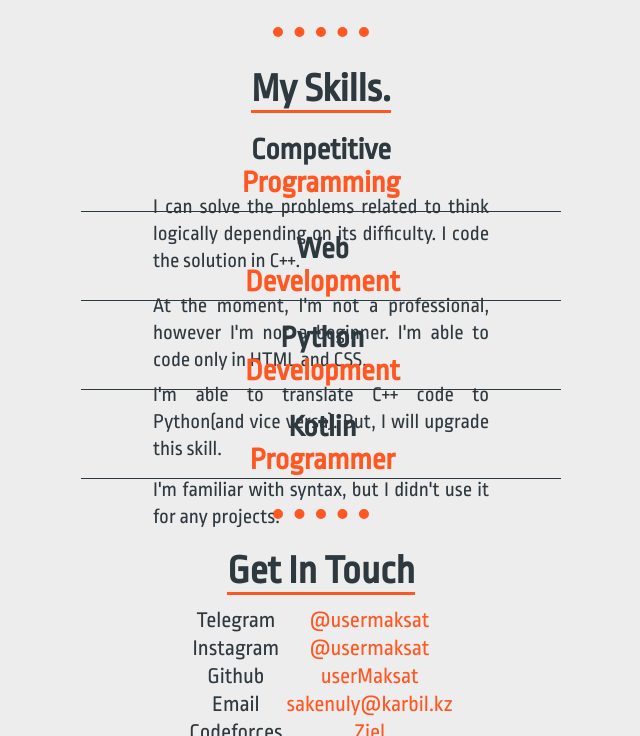
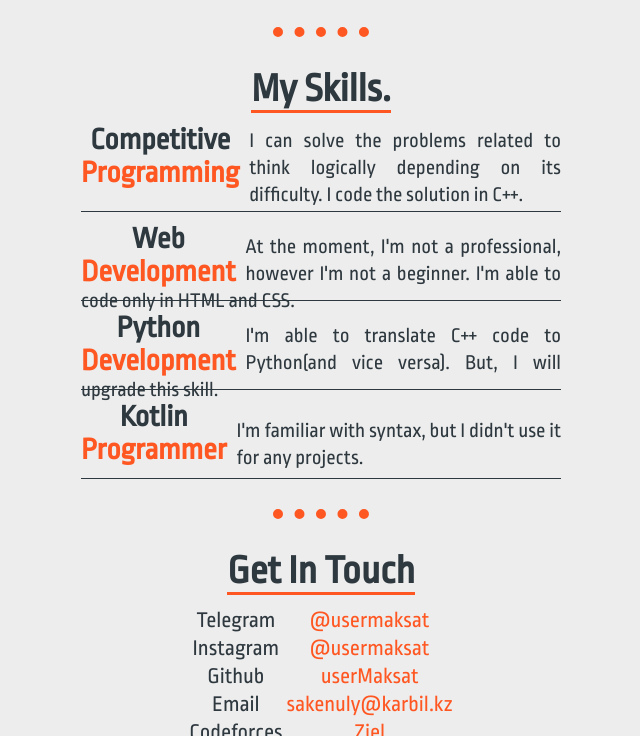
Before and after one commit to userMaksat/cv, a plain HTML site: page index.html in a window 1280 px wide. Shown: the part 2392-3128 px from the top of the page, without its empty margins (319-959 px from the left). Drawn offline with Linux system fonts and the light colour scheme.

Commit message:
Update style.css

```diff
--- a/css/style.css
+++ b/css/style.css
@@ -106,11 +106,9 @@ a:hover {
 }
 
 .section-title {
-  margin: 0 auto;
-  display: inline-block;
-  padding: 0 10px;
-  position: relative;
-  top: 10px;
+  margin: auto 10px auto 0;
+  padding: 0 0px;
+  float: left;
 }
 
 .section-text-1 {
@@ -119,9 +117,8 @@ a:hover {
 }
 
 .section-text-2 {
-  width: 70%;
-  margin: 0 auto;
-  display: inline-block;
+  /* width: 7  0%; */
+  margin: 0;
 }
 
 .colored {
```
